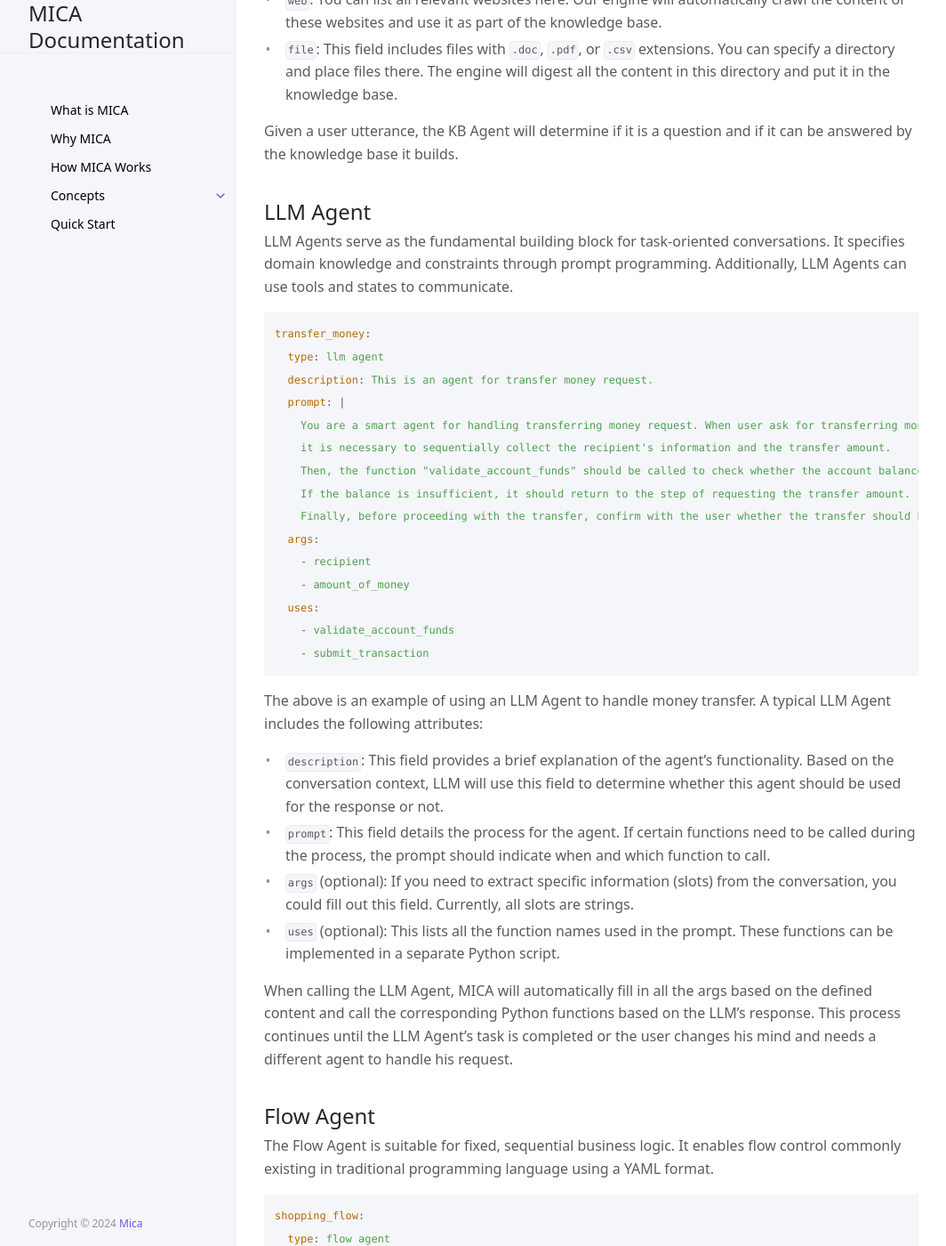
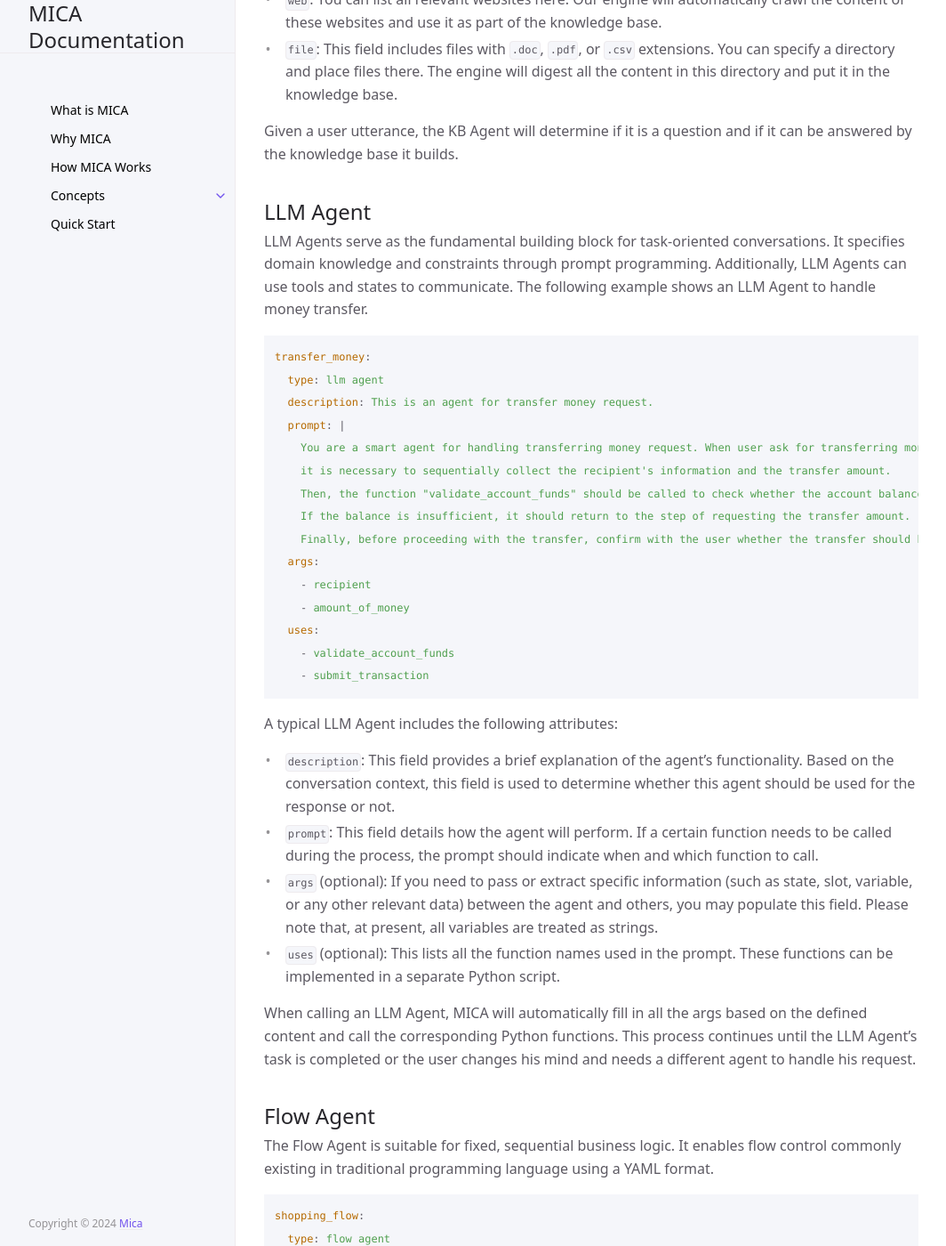
Before and after one commit to Mica-labs/Mica-labs.github.io, a Jekyll site: the page built from docs/concepts/agent/index.md, in a window 1280 px wide and 1400 px high, scrolled down 1149 px. Shown: the whole window at 89% size, without its empty margins (107-1171 px from the left). Built offline with Jekyll 4.4.1, drawn with Linux system fonts in a browser that asks for light colours; cached includes are drawn as plain includes.

Commit message:
Update index.md

````diff
--- a/docs/concepts/agent/index.md
+++ b/docs/concepts/agent/index.md
@@ -35,7 +35,7 @@ The agent name can be any string that complies with YAML. This KB Agent contains
 Given a user utterance, the KB Agent will determine if it is a question and if it can be answered by the knowledge base it builds.
 
 ## LLM Agent
-LLM Agents serve as the fundamental building block for task-oriented conversations. It specifies domain knowledge and constraints through prompt programming. Additionally, LLM Agents can use tools and states to communicate.
+LLM Agents serve as the fundamental building block for task-oriented conversations. It specifies domain knowledge and constraints through prompt programming. Additionally, LLM Agents can use tools and states to communicate.  The following example shows an LLM Agent to handle money transfer.
 
 ```yaml
 transfer_money:
@@ -54,14 +54,14 @@ transfer_money:
     - validate_account_funds
     - submit_transaction
 ```
-The above is an example of using an LLM Agent to handle money transfer. A typical LLM Agent includes the following attributes:
+A typical LLM Agent includes the following attributes:
 
-- `description`: This field provides a brief explanation of the agent’s functionality. Based on the conversation context, LLM will use this field to determine whether this agent should be used for the response or not.
-- `prompt`: This field details the process for the agent. If certain functions need to be called during the process, the prompt should indicate when and which function to call.
-- `args` (optional): If you need to extract specific information (slots) from the conversation, you could fill out this field. Currently, all slots are strings.
+- `description`: This field provides a brief explanation of the agent’s functionality. Based on the conversation context, this field is used to determine whether this agent should be used for the response or not.
+- `prompt`: This field details how the agent will perform.  If a certain function needs to be called during the process, the prompt should indicate when and which function to call.
+- `args` (optional): If you need to pass or extract specific information (such as state, slot, variable, or any other relevant data) between the agent and others, you may populate this field. Please note that, at present, all variables are treated as strings.
 - `uses` (optional): This lists all the function names used in the prompt. These functions can be implemented in a separate Python script.
 
-When calling the LLM Agent, MICA will automatically fill in all the args based on the defined content and call the corresponding Python functions based on the LLM’s response. This process continues until the LLM Agent’s task is completed or the user changes his mind and needs a different agent to handle his request.
+When calling an LLM Agent, MICA will automatically fill in all the args based on the defined content and call the corresponding Python functions. This process continues until the LLM Agent’s task is completed or the user changes his mind and needs a different agent to handle his request.
 
 ## Flow Agent
 The Flow Agent is suitable for fixed, sequential business logic.  It enables flow control commonly existing in traditional programming language using a YAML format.
````
